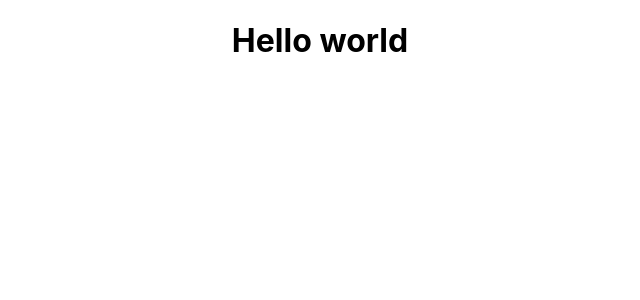
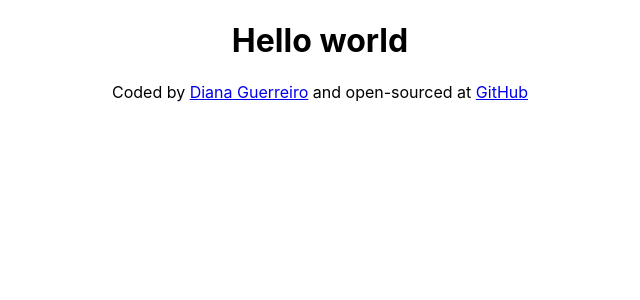
Before and after one commit to wwwavvves/weather-app-react-shecodes-week5, a React (Create React App) app: page / in a window 1280 px wide. Shown: the top 300 px of the page, without its empty margins (320-960 px from the left). Built offline with nearby package versions, Linux system fonts and the light colour scheme.

Commit message:
Added footer

```diff
--- a/src/App.js
+++ b/src/App.js
@@ -4,6 +4,20 @@ function App() {
   return (
     <div className="App">
       <h1>Hello world</h1>
+      <footer>
+        Coded by{" "}
+        <a href="https://github.com/wwwavvves" target="_blank" rel="noreferrer">
+          Diana Guerreiro
+        </a>{" "}
+        and open-sourced at{" "}
+        <a
+          href="https://github.com/wwwavvves/weather-app-react-shecodes-week5"
+          target="_blank"
+          rel="noreferrer"
+        >
+          GitHub
+        </a>
+      </footer>
     </div>
   );
 }
```
